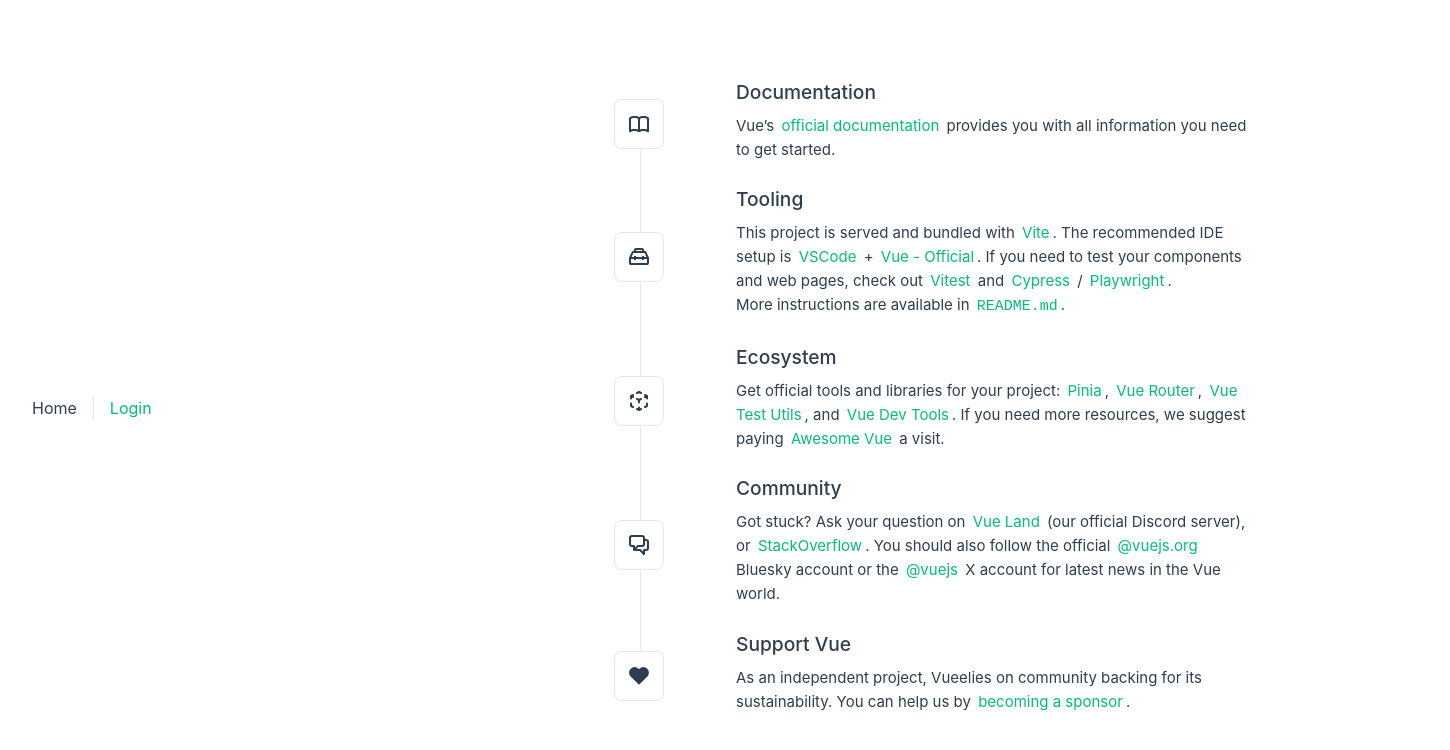
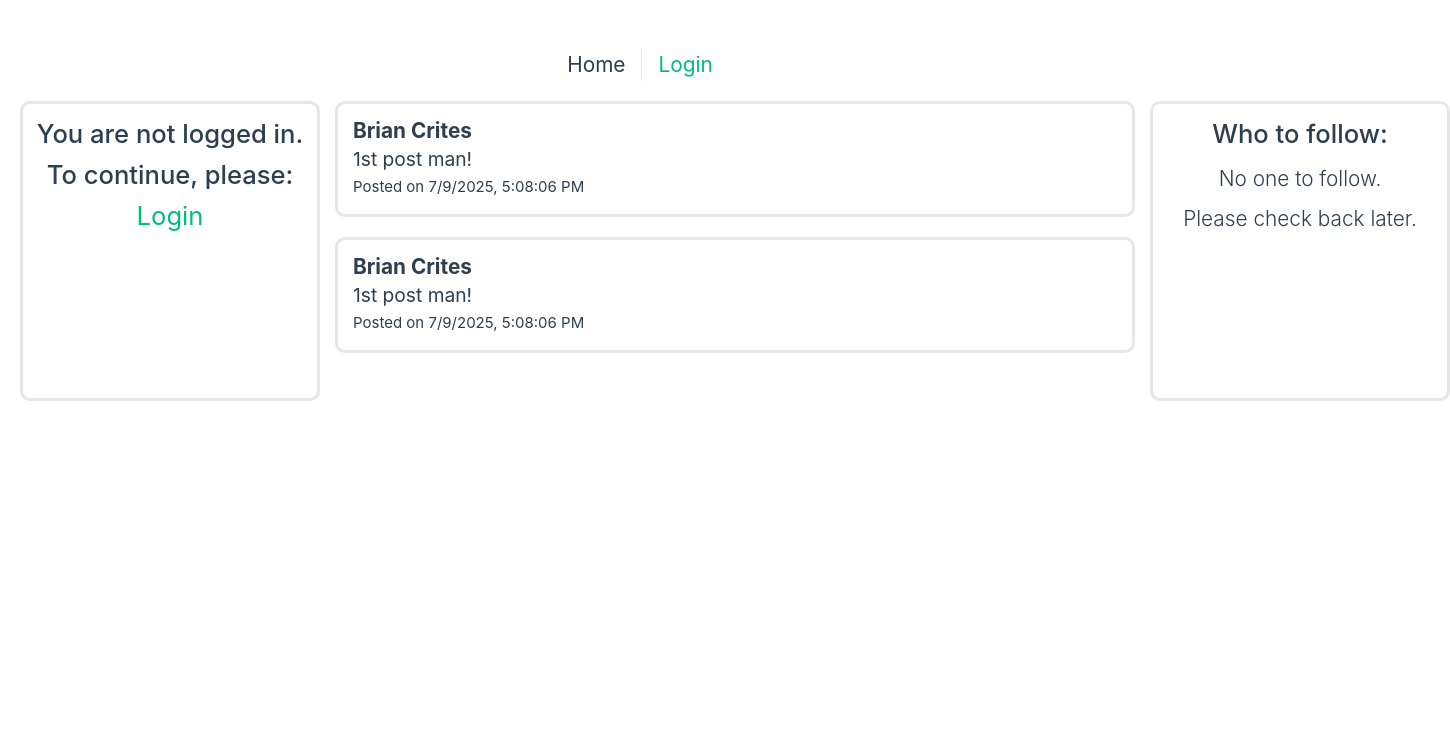
Before and after one commit to tonytzhou/cs_110_project, a Vue app: page / in a window 1280 px wide. Shown: the top 750 px of the page, 1450 px wide, since content can reach past the window. Built offline with nearby package versions, Linux system fonts and the light colour scheme.

Commit message:
home view

```diff
--- a/src/App.vue
+++ b/src/App.vue
@@ -1,6 +1,5 @@
 <script setup>
 import { RouterLink, RouterView } from 'vue-router'
-import HelloWorld from './components/HelloWorld.vue'
 </script>
 
 <template>
@@ -9,30 +8,15 @@
         <RouterLink to="/">Home</RouterLink>
         <RouterLink to="/Login">Login</RouterLink>
       </nav>
-    <div class="wrapper">
-
-    </div>
   </header>
 
   <RouterView />
 </template>
 
 <style scoped>
-header {
-  line-height: 1.5;
-  max-height: 100vh;
-}
-
 .logo {
   display: block;
   margin: 0 auto 2rem;
-}
-
-nav {
-  width: 100;
-  font-size: 12px;
-  text-align: center;
-  margin-top: 2rem;
 }
 
 nav a.router-link-exact-active {
@@ -54,11 +38,6 @@
 }
 
 @media (min-width: 1024px) {
-  header {
-    display: flex;
-    place-items: center;
-    padding-right: calc(var(--section-gap) / 2);
-  }
 
   .logo {
     margin: 0 2rem 0 0;
@@ -71,12 +50,10 @@
   }
 
   nav {
-    text-align: left;
-    margin-left: -1rem;
+    text-align: center;
     font-size: 1rem;
-
-    padding: 1rem 0;
-    margin-top: 1rem;
+    margin-top: 3rem;
+    font-size: 1.3rem;
   }
 }
 </style>
--- a/src/assets/main.css
+++ b/src/assets/main.css
@@ -1,9 +1,8 @@
 @import './base.css';
 
 #app {
-  max-width: 1280px;
+  max-width: 1465px;
   margin: 0 auto;
-  padding: 2rem;
   font-weight: normal;
 }
 
@@ -22,14 +21,4 @@
 }
 
 @media (min-width: 1024px) {
-  body {
-    display: flex;
-    place-items: center;
-  }
-
-  #app {
-    display: grid;
-    grid-template-columns: 1fr 1fr;
-    padding: 0 2rem;
-  }
 }
--- a/src/components/Feed.vue
+++ b/src/components/Feed.vue
@@ -17,8 +17,12 @@
 
 <template>
     <div class="center_page">
-     <h1>Hi, user! Welcome to your feed!</h1>
      <div class="wrapper">
+        <div class ="user_post_box">
+            <div class="post_user">Brian Crites</div>
+            <div class="post_content">1st post man!</div>
+            <div class="post_info">Posted on {{ date }}, {{ time }}</div>
+        </div>
         <div class ="user_post_box">
             <div class="post_user">Brian Crites</div>
             <div class="post_content">1st post man!</div>
@@ -33,7 +37,6 @@
   font-weight: 500;
   font-size: 2.6rem;
   position: relative;
-  top: -10px;
 }
 
 h3 {
@@ -48,7 +51,8 @@
     display: grid;
     grid-template-columns: repeat(auto-fit, minmax(min-content, max-content));
     gap: 20px;
-    padding: 20px;
+    padding-right: 10px;
+    padding-left: 10px;
     justify-content: center;
     align-items: start;
     margin: 0 auto;
--- /dev/null
+++ b/src/components/Follows.vue
@@ -0,0 +1,43 @@
+<template>
+    <div class="right_page">
+        <div class ="follows_box">
+            <h1> Who to follow:</h1>
+            <h2> No one to follow.</h2>
+            <h2> Please check back later.</h2>
+        </div>
+    </div>
+</template>
+
+<style scoped>
+
+h1{
+    font-weight: 500;
+    font-size: 1.6rem;
+    position: relative;
+    text-align: center;
+    margin-top: 10px;
+}
+
+h2{
+    font-weight: 300;
+    font-size: 1.3rem;
+    position: relative;
+    text-align: center;
+    margin-top: 7px;
+}
+
+.right_page{
+  text-align: right;
+
+}
+
+.follows_box {
+  border: 3px solid var(--color-border);
+  border-radius: 10px;
+  background-color: var(--color-background);
+  text-align: right;
+  word-wrap: break-word;
+  width: 300px;
+  height: 300px;
+}
+</style>
--- /dev/null
+++ b/src/components/Login.vue
@@ -0,0 +1,36 @@
+<template>
+    <div class="left_page">
+        <div class ="login_box">
+            <h1> You are not logged in. <br>
+                To continue, please: <br>
+                <a href="/Login">Login</a> <br>
+            </h1>
+        </div>
+    </div>
+</template>
+
+<style scoped>
+
+h1{
+    font-weight: 500;
+    font-size: 1.6rem;
+    position: relative;
+    text-align: center;
+    margin-top: 10px;
+}
+
+.left_page{
+  text-align: left;
+
+}
+
+.login_box {
+  border: 3px solid var(--color-border);
+  border-radius: 10px;
+  background-color: var(--color-background);
+  text-align: left;
+  word-wrap: break-word;
+  width: 300px;
+  height: 300px;
+}
+</style>
--- a/src/components/TheWelcome.vue
+++ /dev/null
@@ -1,94 +0,0 @@
-<script setup>
-import WelcomeItem from './WelcomeItem.vue'
-import DocumentationIcon from './icons/IconDocumentation.vue'
-import ToolingIcon from './icons/IconTooling.vue'
-import EcosystemIcon from './icons/IconEcosystem.vue'
-import CommunityIcon from './icons/IconCommunity.vue'
-import SupportIcon from './icons/IconSupport.vue'
-
-const openReadmeInEditor = () => fetch('/__open-in-editor?file=README.md')
-</script>
-
-<template>
-  <WelcomeItem>
-    <template #icon>
-      <DocumentationIcon />
-    </template>
-    <template #heading>Documentation</template>
-
-    Vue’s
-    <a href="https://vuejs.org/" target="_blank" rel="noopener">official documentation</a>
-    provides you with all information you need to get started.
-  </WelcomeItem>
-
-  <WelcomeItem>
-    <template #icon>
-      <ToolingIcon />
-    </template>
-    <template #heading>Tooling</template>
-
-    This project is served and bundled with
-    <a href="https://vite.dev/guide/features.html" target="_blank" rel="noopener">Vite</a>. The
-    recommended IDE setup is
-    <a href="https://code.visualstudio.com/" target="_blank" rel="noopener">VSCode</a>
-    +
-    <a href="https://github.com/vuejs/language-tools" target="_blank" rel="noopener">Vue - Official</a>. If
-    you need to test your components and web pages, check out
-    <a href="https://vitest.dev/" target="_blank" rel="noopener">Vitest</a>
-    and
-    <a href="https://www.cypress.io/" target="_blank" rel="noopener">Cypress</a>
-    /
-    <a href="https://playwright.dev/" target="_blank" rel="noopener">Playwright</a>.
-
-    <br />
-
-    More instructions are available in
-    <a href="javascript:void(0)" @click="openReadmeInEditor"><code>README.md</code></a
-    >.
-  </WelcomeItem>
-
-  <WelcomeItem>
-    <template #icon>
-      <EcosystemIcon />
-    </template>
-    <template #heading>Ecosystem</template>
-
-    Get official tools and libraries for your project:
-    <a href="https://pinia.vuejs.org/" target="_blank" rel="noopener">Pinia</a>,
-    <a href="https://router.vuejs.org/" target="_blank" rel="noopener">Vue Router</a>,
-    <a href="https://test-utils.vuejs.org/" target="_blank" rel="noopener">Vue Test Utils</a>, and
-    <a href="https://github.com/vuejs/devtools" target="_blank" rel="noopener">Vue Dev Tools</a>. If
-    you need more resources, we suggest paying
-    <a href="https://github.com/vuejs/awesome-vue" target="_blank" rel="noopener">Awesome Vue</a>
-    a visit.
-  </WelcomeItem>
-
-  <WelcomeItem>
-    <template #icon>
-      <CommunityIcon />
-    </template>
-    <template #heading>Community</template>
-
-    Got stuck? Ask your question on
-    <a href="https://chat.vuejs.org" target="_blank" rel="noopener">Vue Land</a>
-    (our official Discord server), or
-    <a href="https://stackoverflow.com/questions/tagged/vue.js" target="_blank" rel="noopener"
-      >StackOverflow</a
-    >. You should also follow the official
-    <a href="https://bsky.app/profile/vuejs.org" target="_blank" rel="noopener">@vuejs.org</a>
-    Bluesky account or the
-    <a href="https://x.com/vuejs" target="_blank" rel="noopener">@vuejs</a>
-    X account for latest news in the Vue world.
-  </WelcomeItem>
-
-  <WelcomeItem>
-    <template #icon>
-      <SupportIcon />
-    </template>
-    <template #heading>Support Vue</template>
-
-    As an independent project, Vueelies on community backing for its sustainability. You can help
-    us by
-    <a href="https://vuejs.org/sponsor/" target="_blank" rel="noopener">becoming a sponsor</a>.
-  </WelcomeItem>
-</template>
--- a/src/views/HomeView.vue
+++ b/src/views/HomeView.vue
@@ -1,9 +1,24 @@
 <script setup>
-import TheWelcome from '../components/TheWelcome.vue'
+import Feed from '../components/Feed.vue'
+import Login from '../components/Login.vue'
+import Follows from '../components/Follows.vue'
 </script>
 
 <template>
-  <main>
-    <TheWelcome />
+  <main class = "layout">
+    <Login />
+    <Feed />
+    <Follows />
   </main>
 </template>
+
+<style scoped>
+.layout {
+  display: flex;
+  flex-direction: row;
+  gap: 5px;
+  padding: 20px;
+  align-items: flex-start;
+}
+
+</style>
--- a/src/views/LoginView.vue
+++ b/src/views/LoginView.vue
@@ -1,10 +1,10 @@
 <template>
-  <div class="login">
+  <div class="about">
     <h1>This is the login page</h1>
   </div>
 </template>
 
-<style>
+<style scoped>
 @media (min-width: 1024px) {
   .about {
     min-height: 100vh;
```
